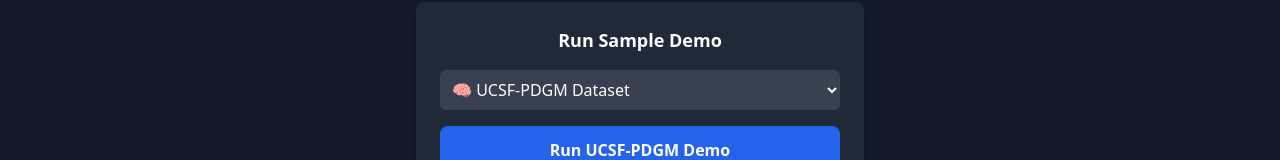
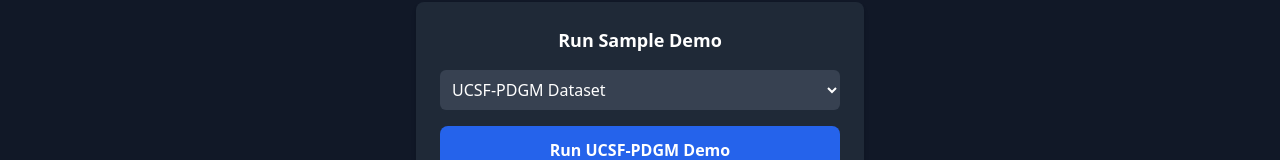
Before and after one commit to AnkithBinagekar/scanfusion-demo-image_overlay, a React (Create React App) app: page /fusion in a window 1280 px wide. Shown: the part 396-556 px from the top of the page. Built offline with nearby package versions, Linux system fonts and the light colour scheme; no server answers; the HTML template or start-up script is replaced by a standard one.

Commit message:
Added DropDown menu for Sample Datasets

```diff
--- a/src/pages/FusionPage.jsx
+++ b/src/pages/FusionPage.jsx
@@ -78,9 +78,9 @@
           onChange={(e) => setSelectedDemo(e.target.value)}
           className="p-2 mb-4 w-full rounded-md bg-gray-700 text-white focus:outline-none focus:ring-2 focus:ring-blue-500"
         >
-          <option value="UCSF-PDGM">🧠 UCSF-PDGM Dataset</option>
-          <option value="Yale">🏥 Yale Dataset</option>
-          <option value="Lumiere">💡 Lumiere Dataset</option>
+          <option value="UCSF-PDGM"> UCSF-PDGM Dataset</option>
+          <option value="Yale"> Yale Dataset</option>
+          <option value="Lumiere"> Lumiere Dataset</option>
         </select>
 
         {/* Run Demo Button */}
```
